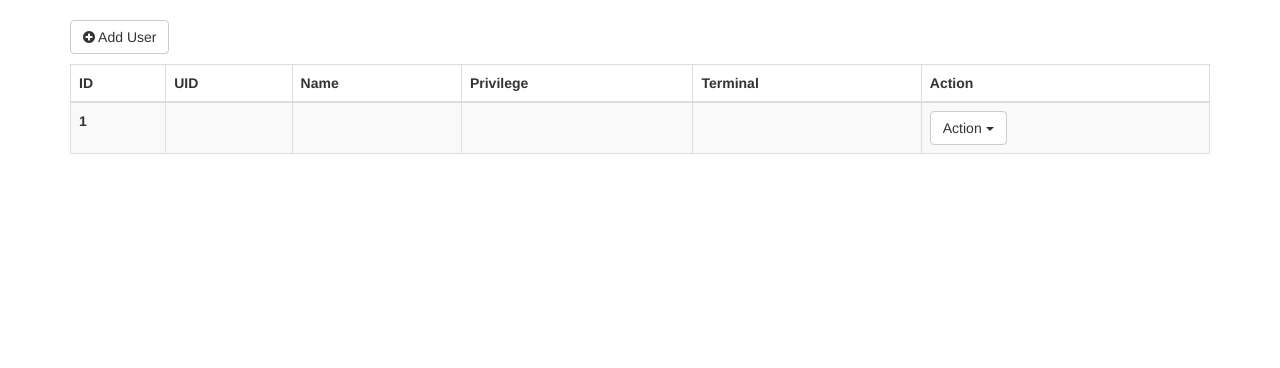
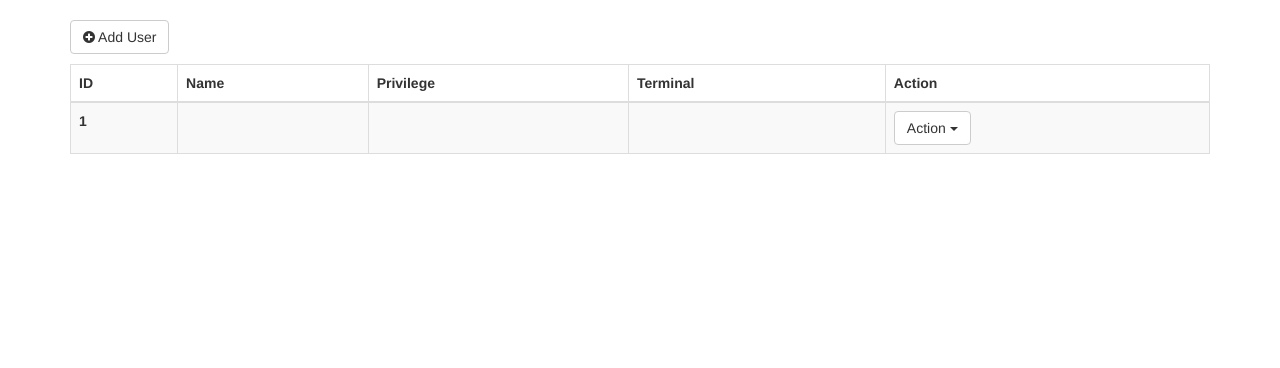
Before and after one commit to fananimi/zkcluster, a Django app: template zkcluster/templates/zkcluster/user.html in a window 1280 px wide. Shown: the part 52-420 px from the top of the page. Run offline with Django 3.2, Linux system fonts and the light colour scheme; the template is opened without the code that fills it: values that come from a table or form of the project are taken from there, others are empty; tables that the repository leaves empty hold one stand-in row (values such as "Sample post"); some libraries are stand-ins or nearby versions.

Commit message:
fixing template

```diff
--- a/zkcluster/templates/zkcluster/user.html
+++ b/zkcluster/templates/zkcluster/user.html
@@ -14,7 +14,6 @@
       <thead>
         <tr>
           <th>{% trans 'ID' %}</th>
-          <th>{% trans 'UID' %}</th>
           <th>{% trans 'Name' %}</th>
           <th>{% trans 'Privilege' %}</th>
           <th>{% trans 'Terminal' %}</th>
@@ -25,7 +24,6 @@
         {% for user in users %}
           <tr>
             <th scope="row">{{ user.id }}</th>
-            <td>{{ user.uid }}</td>
             <td>{{ user.name }}</td>
             <td>{{ user.get_privilege_name }}</td>
             <td>{{ user.terminal }}</td>
```
